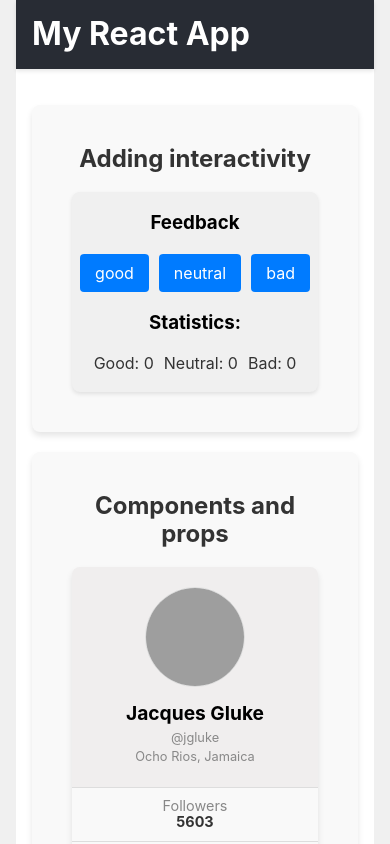
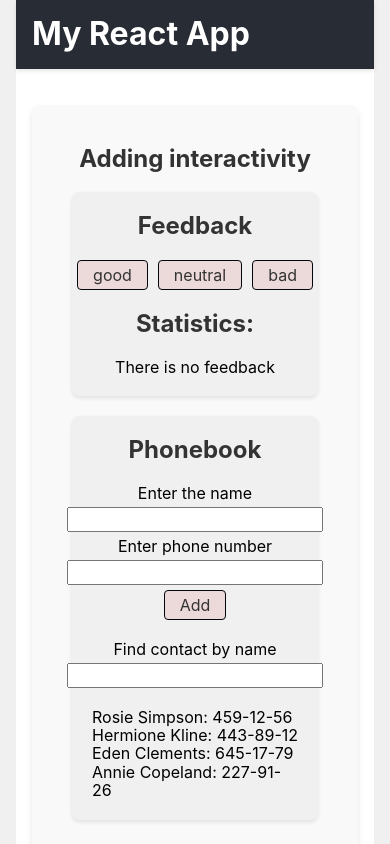
Before and after one commit to Fetivol/React_learning, a React (Create React App) app: page / in a window 390 px wide. Shown: the top 844 px of the page. Built offline with nearby package versions, Linux system fonts and the light colour scheme; grey boxes are pictures that could not be loaded.

Commit message:
phone book component

```diff
--- a/package.json
+++ b/package.json
@@ -8,6 +8,7 @@
     "@testing-library/react": "^12.1.4",
     "@testing-library/user-event": "^13.5.0",
     "modern-normalize": "^3.0.1",
+    "nanoid": "^5.1.5",
     "react": "^18.1.0",
     "react-dom": "^18.1.0",
     "react-scripts": "5.0.1",
--- a/src/components/App.jsx
+++ b/src/components/App.jsx
@@ -3,13 +3,14 @@ import Layout from './Layout';
 import LessonWrapper from './LessonWrapper';
 import { user, friends, transactions, data } from 'data';
 import { Profile, Statistics, FriendList, Transactions } from './Lesson_1';
-import { Feedback } from './Lesson_2';
+import { Feedback, Phonebook } from './Lesson_2';
 
 export const App = () => {
   return (
     <Layout>
       <LessonWrapper title="Adding interactivity">
         <Feedback />
+        <Phonebook />
       </LessonWrapper>
 
       <LessonWrapper title="Components and props">
--- a/src/components/Lesson_2/Feedback/Feedback.jsx
+++ b/src/components/Lesson_2/Feedback/Feedback.jsx
@@ -5,16 +5,35 @@ import {
   ListItem,
   StatsList,
   StatsListItem,
+  Title,
   Wrapper,
 } from './Feedback.styled';
 
-function Stats({ statistics: { good, neutral, bad } }) {
+function Stats({
+  statistics: { good, neutral, bad },
+  total,
+  positivePercentage,
+}) {
   return (
     <StatsList>
       <StatsListItem>Good: {good}</StatsListItem>
       <StatsListItem>Neutral: {neutral}</StatsListItem>
       <StatsListItem>Bad: {bad}</StatsListItem>
+      <StatsListItem>Total: {total}</StatsListItem>
+      <StatsListItem>Positive feedback: {positivePercentage}%</StatsListItem>
     </StatsList>
+  );
+}
+
+function ResetFeedback({ setState }) {
+  return (
+    <Button
+      onClick={() => {
+        setState({ good: 0, neutral: 0, bad: 0 });
+      }}
+    >
+      Reset stats
+    </Button>
   );
 }
 
@@ -29,9 +48,18 @@ function Feedback() {
     setState(prev => ({ ...prev, [key]: prev[key] + 1 }));
   }
 
+  function countTotal() {
+    return Object.values(state).reduce((sum, value) => (sum += value), 0);
+  }
+
+  function positivePercentage() {
+    if (countTotal() === 0) return 0;
+    return Math.round((state.good / countTotal()) * 100);
+  }
+
   return (
     <Wrapper>
-      <h3>Feedback</h3>
+      <Title>Feedback</Title>
       <List>
         {Object.keys(state).map(key => (
           <ListItem key={key}>
@@ -40,8 +68,19 @@ function Feedback() {
         ))}
       </List>
 
-      <h3>Statistics:</h3>
-      <Stats statistics={state} />
+      <Title>Statistics:</Title>
+      {countTotal() !== 0 ? (
+        <>
+          <Stats
+            statistics={state}
+            total={countTotal()}
+            positivePercentage={positivePercentage()}
+          />
+          <ResetFeedback setState={setState} />
+        </>
+      ) : (
+        <p>There is no feedback</p>
+      )}
     </Wrapper>
   );
 }
--- a/src/components/Lesson_2/Feedback/Feedback.styled.jsx
+++ b/src/components/Lesson_2/Feedback/Feedback.styled.jsx
@@ -7,6 +7,7 @@ export const Wrapper = styled.div`
   justify-content: center;
   width: 100%;
   height: 100%;
+  margin-bottom: 20px;
   padding: 20px;
   background-color: #f0f0f0;
   border-radius: 8px;
@@ -16,7 +17,7 @@ export const Wrapper = styled.div`
 export const List = styled.ul`
   list-style: none;
   padding: 0;
-  margin: 20px 0 20px 0;
+  margin: 0 0 20px 0;
   display: flex;
   gap: 10px;
 `;
@@ -24,28 +25,36 @@ export const ListItem = styled.li`
   margin: 0;
 `;
 export const Button = styled.button`
-  padding: 10px 15px;
+  padding: 5px 15px;
   font-size: 16px;
-  color: #fff;
-  background-color: #007bff;
-  border: none;
+  color: #333;
+  background-color: #ecd9d9;
+  border: solid 1px #01060c;
   border-radius: 4px;
+  transition: background-color 0.3s ease;
   cursor: pointer;
 
   &:hover {
-    background-color: #0056b3;
+    background-color: #aaaaaa;
   }
 `;
 export const StatsList = styled.ul`
   list-style: none;
   padding: 0;
-  margin: 20px 0 0;
+  margin: 0;
   display: flex;
   flex-direction: row;
   gap: 10px;
 `;
 export const StatsListItem = styled.li`
-  margin: 0;
+  margin: 0 0 20px 0;
   font-size: 16px;
   color: #333;
 `;
+
+export const Title = styled.h3`
+  margin: 0 0 20px;
+  font-size: 24px;
+  color: #333;
+  text-align: center;
+`;
--- /dev/null
+++ b/src/components/Lesson_2/Phonebook/Phonebook.jsx
@@ -0,0 +1,128 @@
+import React, { useState } from 'react';
+import { Button, Form, Title, Wrapper } from './Phonebook.styled';
+import { nanoid } from 'nanoid';
+
+const listOfContacts = [
+  { id: 'id-1', name: 'Rosie Simpson', number: '459-12-56' },
+  { id: 'id-2', name: 'Hermione Kline', number: '443-89-12' },
+  { id: 'id-3', name: 'Eden Clements', number: '645-17-79' },
+  { id: 'id-4', name: 'Annie Copeland', number: '227-91-26' },
+];
+
+function Phonebook() {
+  const [state, setState] = useState({
+    contacts: listOfContacts,
+    name: '',
+    number: '',
+    filter: '',
+  });
+  const [wrongPhone, setWrongPhone] = useState(false);
+  const [existing, setExisting] = useState(false);
+
+  const isDisabled = !state.name || !state.number || wrongPhone;
+  const phonePattern =
+    /^\+?\d{1,4}?[-.\s]?(\(?\d{1,3}?\)?[-.\s]?)*\d{1,4}[-.\s]?\d{1,9}$/;
+  let visibleItems = state.contacts.filter(contact =>
+    contact.name.toLowerCase().includes(state.filter.toLowerCase())
+  );
+
+  function handleSubmit(e) {
+    e.preventDefault();
+
+    if (!phonePattern.test(state.number)) {
+      setWrongPhone(true);
+      return;
+    }
+    setWrongPhone(false);
+
+    if (
+      state.contacts.some(contact => {
+        return contact.name === state.name || contact.number === state.number;
+      })
+    ) {
+      setExisting(true);
+      return;
+    }
+    setExisting(false);
+
+    setState(prev => ({
+      ...prev,
+      contacts: [
+        ...prev.contacts,
+        { name: prev.name.trim(), number: prev.number.trim(), id: nanoid() },
+      ],
+      name: '',
+      number: '',
+    }));
+  }
+
+  function handleChange(e) {
+    const { name, value } = e.target;
+    setState(prev => ({ ...prev, [name]: value }));
+  }
+
+  return (
+    <Wrapper>
+      <Title>Phonebook</Title>
+      <Form onSubmit={handleSubmit}>
+        <label htmlFor="name">Enter the name</label>
+        <input
+          type="text"
+          name="name"
+          id="name"
+          value={state.name || ''}
+          onChange={handleChange}
+          autoComplete="off"
+        />
+        <label htmlFor="number">Enter phone number</label>
+        <input
+          type="tel"
+          name="number"
+          id="number"
+          value={state.number || ''}
+          onChange={handleChange}
+          autoComplete="off"
+        />
+        {wrongPhone && (
+          <p style={{ color: 'red', fontSize: '12px', textAlign: 'center' }}>
+            Please enter a valid phone number! (+380123123123, +38 (123) 123 12
+            34, +1 (234) 567-8901, 0501234567)
+          </p>
+        )}
+        {existing && (
+          <p style={{ color: 'red', fontSize: '12px', textAlign: 'center' }}>
+            Contact is already existing
+          </p>
+        )}
+        <Button type="submit" disabled={isDisabled}>
+          Add
+        </Button>
+      </Form>
+      <Form>
+        <label htmlFor="filter">Find contact by name</label>
+        <input
+          type="text"
+          name="filter"
+          id="filter"
+          value={state.filter}
+          autoComplete="off"
+          onChange={e => {
+            console.log(e.target.value);
+            setState(prev => ({ ...prev, filter: e.target.value }));
+          }}
+        />
+      </Form>
+      <ul>
+        {visibleItems.length > 0 ? (
+          visibleItems.map(el => (
+            <li key={el.id}>{`${el.name}: ${el.number}`}</li>
+          ))
+        ) : (
+          <p>We didn't find this person</p>
+        )}
+      </ul>
+    </Wrapper>
+  );
+}
+
+export default Phonebook;
--- /dev/null
+++ b/src/components/Lesson_2/Phonebook/Phonebook.styled.jsx
@@ -0,0 +1,43 @@
+import styled from 'styled-components';
+
+export const Wrapper = styled.div`
+  display: flex;
+  flex-direction: column;
+  align-items: center;
+  justify-content: center;
+  width: 100%;
+  height: 100%;
+  padding: 20px;
+  background-color: #f0f0f0;
+  border-radius: 8px;
+  box-shadow: 0 2px 4px rgba(0, 0, 0, 0.1);
+`;
+
+export const Title = styled.h3`
+  margin: 0 0 20px;
+  font-size: 24px;
+  color: #333;
+  text-align: center;
+`;
+
+export const Form = styled.form`
+  display: flex;
+  flex-direction: column;
+  justify-content: center;
+  align-items: center;
+  gap: 5px;
+  width: 100%;
+  max-width: 400px;
+  margin-bottom: 20px;
+`;
+
+export const Button = styled.button`
+  padding: 5px 15px;
+  font-size: 16px;
+  color: #333;
+  background-color: #ecd9d9;
+  border: solid 1px #01060c;
+  border-radius: 4px;
+  transition: background-color 0.3s ease;
+  cursor: pointer;
+`;
--- /dev/null
+++ b/src/components/Lesson_2/Phonebook/index.js
@@ -0,0 +1 @@
+export { default } from './Phonebook';
--- a/src/components/Lesson_2/index.js
+++ b/src/components/Lesson_2/index.js
@@ -1 +1,2 @@
 export { default as Feedback } from './Feedback';
+export { default as Phonebook } from './Phonebook';
```
Also changed, not shown: 1 other file (tests, documents, lock files or other folders).
